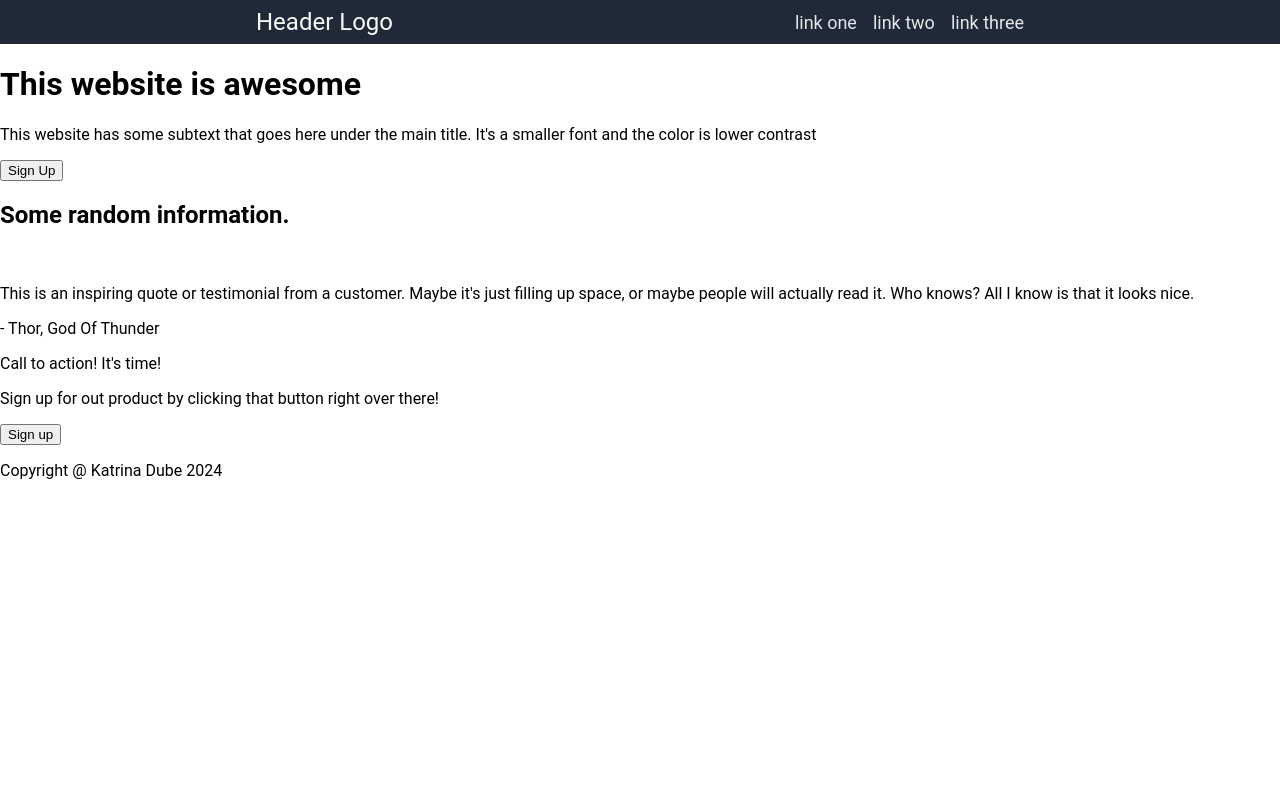
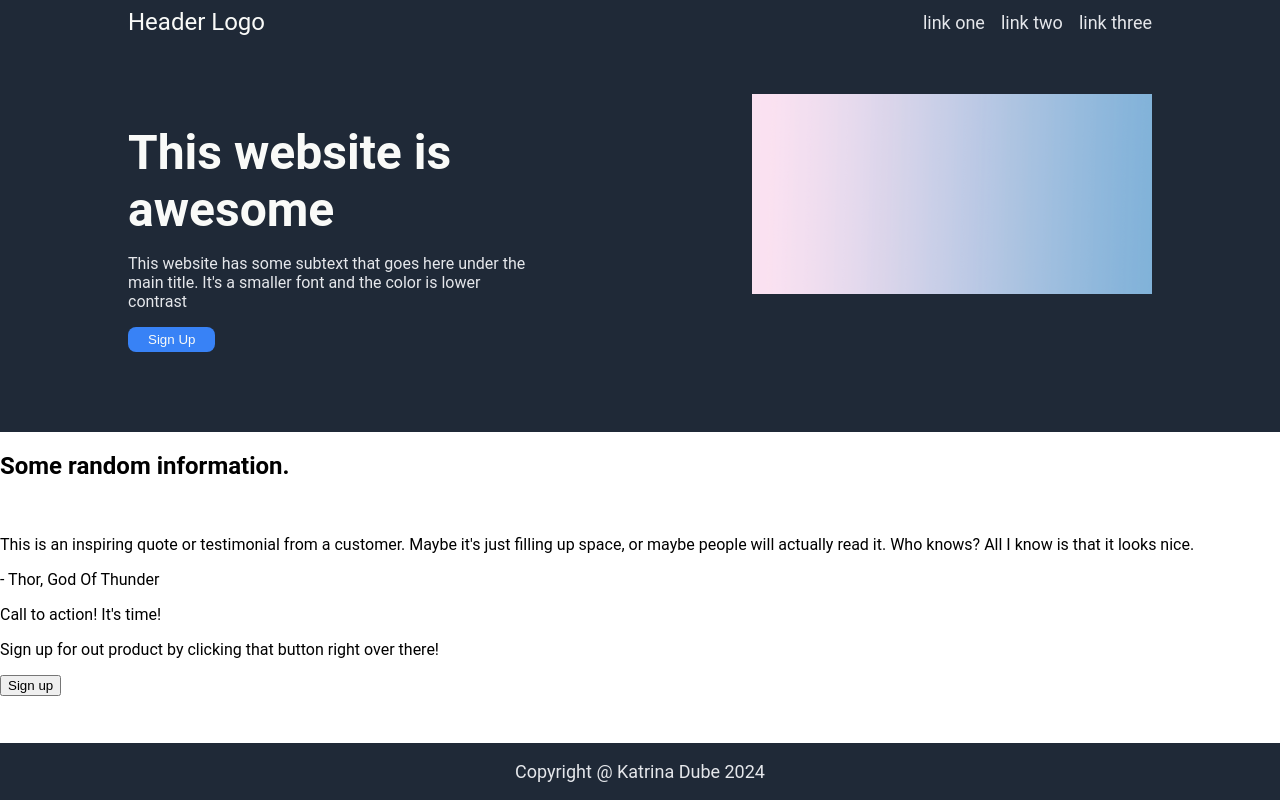
Before and after one commit to Kd0ve/landing-page, a plain HTML site: page index.html in a window 1280 px wide. Drawn offline with Linux system fonts and the light colour scheme.

Commit message:
Added hero image, finished creating hero section. updated index.html, style.css, and image file added example.png

```diff
--- a/index.html
+++ b/index.html
@@ -22,10 +22,16 @@
         </div>
         <div class="content">
             <div class="intro">
-                <h1>This website is awesome</h1>
-                <p>This website has some subtext that goes here under the main title. It's a smaller font and the color is lower contrast</p>
-                <button>Sign Up</button>
-                <img>
+                <div class="intro-content">
+                    <div class="left-intro-content">
+                        <h1>This website is awesome</h1>
+                        <p>This website has some subtext that goes here under the main title. It's a smaller font and the color is lower contrast</p>
+                        <button>Sign Up</button>
+                    </div>
+                    <div class="right-intro-content">
+                        <img src="images/example.png">
+                    </div>
+                </div>
             </div>
             <div class="main-section">
                 <h2>Some random information.</h2>
--- a/style.css
+++ b/style.css
@@ -1,3 +1,4 @@
+/* General styles */
 body
 {
     display: flex;
@@ -18,6 +19,7 @@ a
     color: #e5e7eb;
 }
 
+/* Header styles */
 .header
 {
     display: flex;
@@ -27,11 +29,11 @@ a
     background: #1f2937;
     font-size: 24px;
     color: #f9faf8;
-    padding-left: 20%;
-    padding-right: 20%;
+    padding-left: 10%;
+    padding-right: 10%;
 }
 
-.header ul
+.links
 {
     display: flex;
     margin: 0;
@@ -48,7 +50,72 @@ a
     gap: 16px;
 }
 
+/* Entire content section. Everything but header and footer */
+.content
+{
+    flex: 1;
+}
+
+/* First section what is referred to as "hero" in instructions */
+.intro
+{
+    background: #1f2937;
+    padding-left: 10%;
+    padding-right: 10%;
+    margin: 0px;
+}
+
+.intro-content
+{
+    display: flex;
+    justify-content: space-between;
+    gap: 16px;
+}
+
+.intro h1
+{
+    color: #f9faf8;
+    font-size: 48px;
+    margin: 0px;
+}
+
+.intro button
+{
+    background: #3882f6;
+    color: #f9faf8;
+    border-radius: 8px;
+    border: none;
+    padding: 5px 20px;
+}
+
+.left-intro-content
+{
+    padding: 80px 0px;
+    width: 400px;
+}
+
+.right-intro-content
+{
+    margin-top: 50px;
+}
+
+.right-intro-content img
+{
+    height: 200px;
+    width: 400px;
+}
+
+.intro p
+{
+    color: #e5e7eb;
+}
+
 .footer
 {
-
+  display: flex;
+  justify-content: center;
+  align-items: center;
+  background: #1f2937;
+  font-size: 18px;
+  color: #e5e7eb;
 }
```
Also changed, not shown: images/example.png (added).
